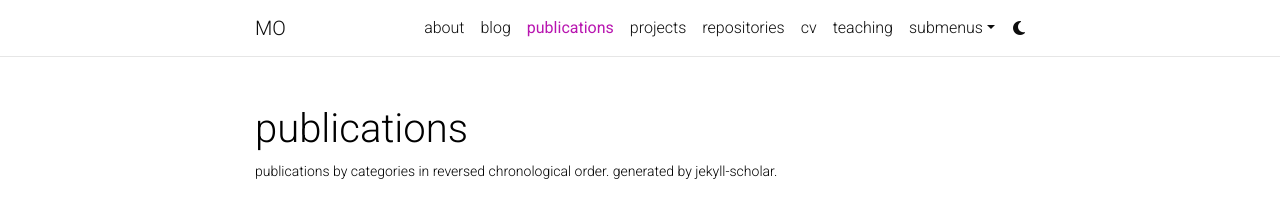
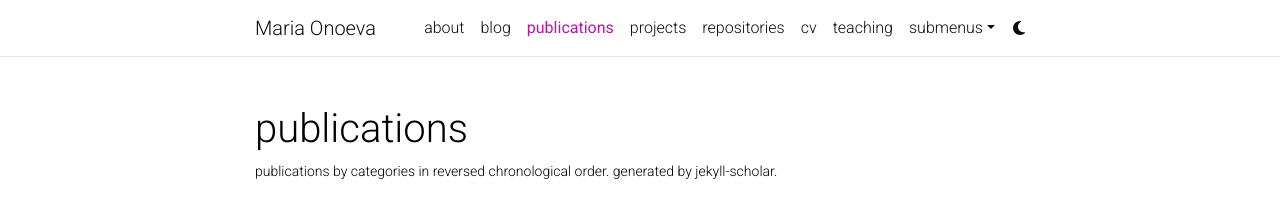
Before and after one commit to mariaonoeva/mariaonoeva.github.io, a Jekyll site: the page built from _pages/publications.md, in a window 1280 px wide. Shown: the top 210 px of the page. Built offline with Jekyll 4.4.1, drawn with Linux system fonts in a browser that asks for light colours; comment, search, counter and statistics services are not loaded; a style sheet for code colours, icons or effects is not loaded; grey boxes are pictures that could not be loaded.

Commit message:
namechange

```diff
--- a/_config.yml
+++ b/_config.yml
@@ -2,7 +2,7 @@
 # Site settings
 # -----------------------------------------------------------------------------
 
-title: MO # the website title (if blank, full name will be used instead)
+title: Maria Onoeva # the website title (if blank, full name will be used instead)
 first_name: Maria
 middle_name:
 last_name: Onoeva
```
